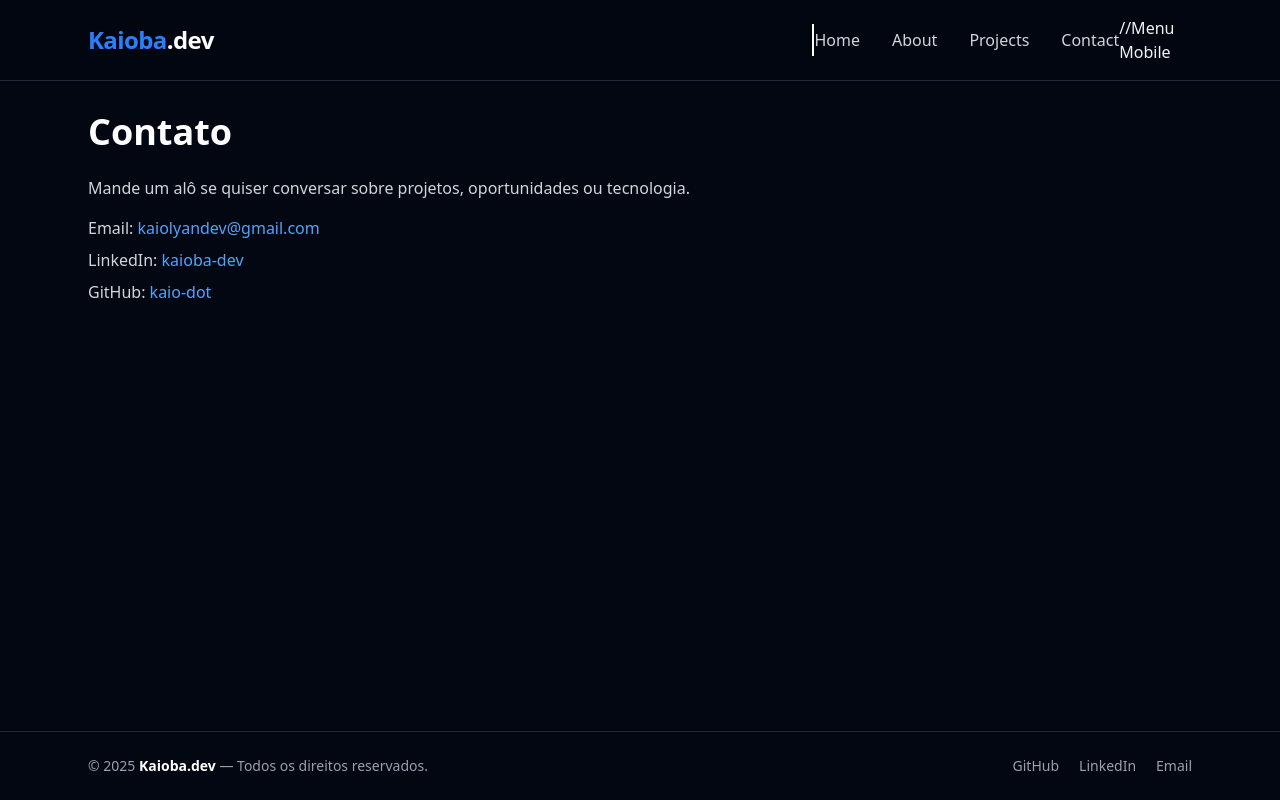
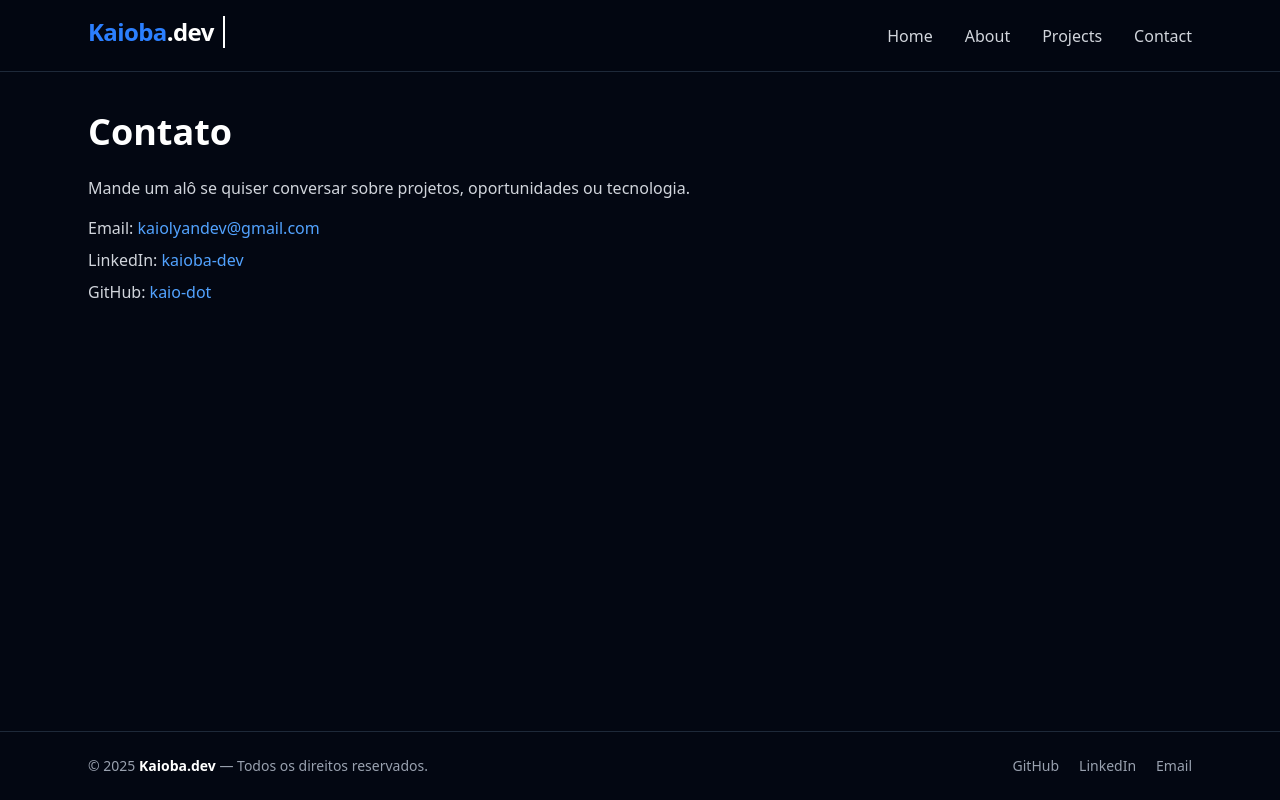
Before and after one commit to kaio-dot/portfolio_kaioba, a React (Vite) app: page /contact in a window 1280 px wide. Built offline with nearby package versions, Linux system fonts and the light colour scheme.

Commit message:
Changing the Kaioba.dev animation cursor

```diff
--- a/src/components/header.jsx
+++ b/src/components/header.jsx
@@ -18,8 +18,10 @@ export default function Header(){
     <header className="fixed top-0 left-0 w-full bg-gray-950/80 backdrop-blur-md border-b border-gray-800 z-50">
       <div className="max-w-6xl mx-auto px-6 py-4 flex justify-between items-center">
         {/* Logo + Nome */}
-        <Link to="/" className="text-2xl font-bold text-white tracking-tight animate-typing">
-          <span className="text-blue-500">Kaioba</span>.dev
+        <Link to="/" className="text-2xl font-bold text-white tracking-tight">
+          <span className="inline-block animate-typing">
+            <span className="text-blue-500">Kaioba</span>.dev
+          </span>
         </Link>
 
         {/* Menu Desktop */}
@@ -35,7 +37,6 @@ export default function Header(){
           ))}
         </nav>
 
-        //Menu Mobile
         <button
           className="md:hidden text-gray-300 focus:outline-none"
           onClick={toggleMenu}
--- a/src/index.css
+++ b/src/index.css
@@ -5,7 +5,7 @@
     width: 0;
   }
   to {
-    width: 100%;
+    width: 10ch;
   }
 }
 
@@ -24,5 +24,7 @@
   white-space: nowrap;
   border-right: 2px solid white;
   width: 0;
-  animation: typing 2s steps(12) 1s forwards, blink .75s step-end infinite;
+  animation:
+    typing 1.4s steps(10) 0.2s forwards,
+    blink .6s step-end 1.6s infinite;
 }
```
